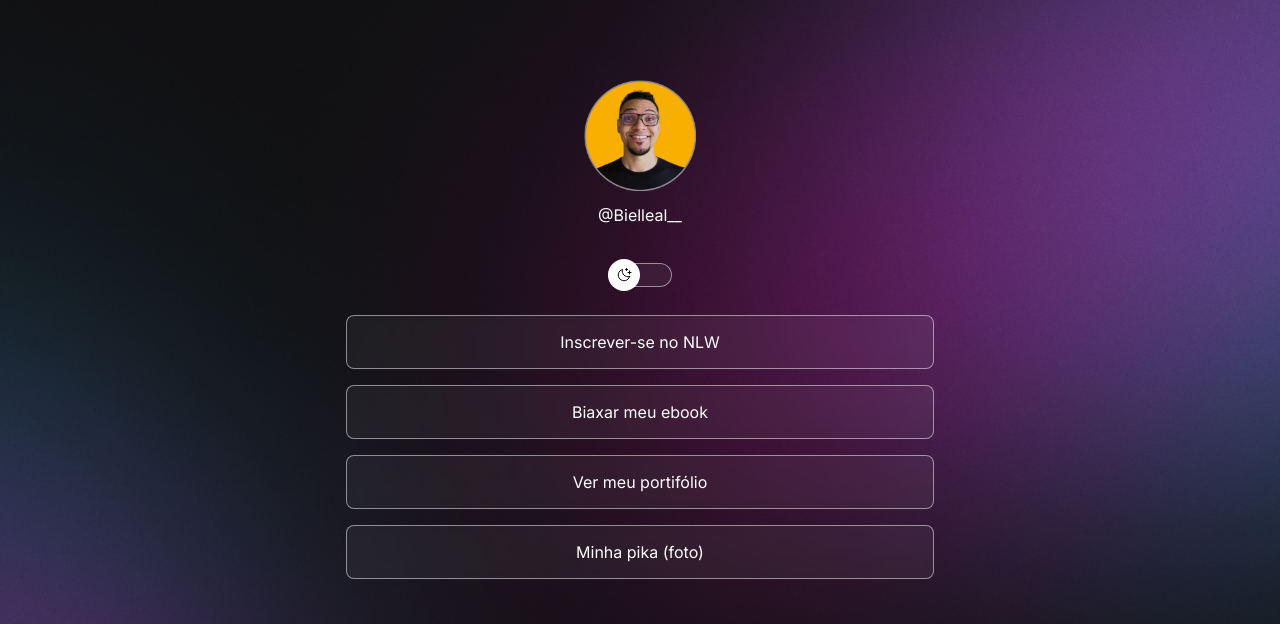
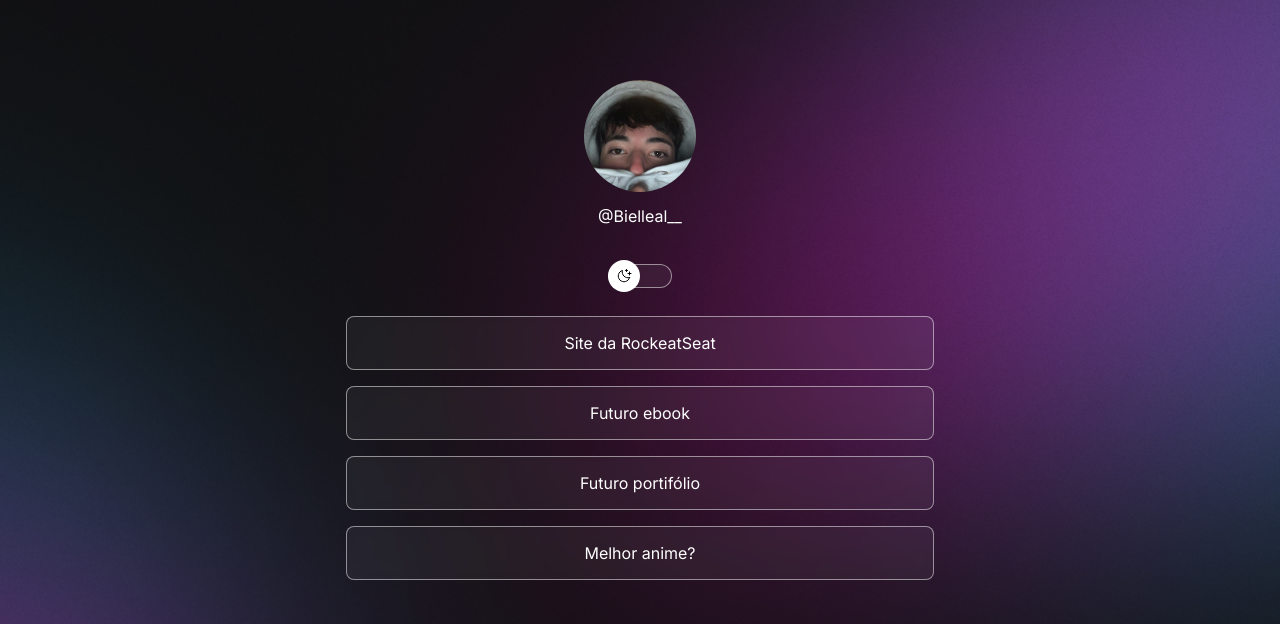
Before and after one commit to Gabrie-Leal/projetorockeatseat, a plain HTML site: page index.html in a window 1280 px wide. Shown: the top 624 px of the page. Drawn offline with nearby package versions, Linux system fonts and the light colour scheme.

Commit message:
Correções finais

```diff
--- a/index.html
+++ b/index.html
@@ -12,7 +12,7 @@
 <body>
     <div id="container">
         <div id="profile">
-            <img src="avatar.png" alt="Foto de Mayky Brito de óculos e camisa preta, fundo amarelo">
+            <img src="Perfil.jpg" alt="Foto de Mayky Brito de óculos e camisa preta, fundo amarelo">
             <p>@Bielleal__</p>
         </div>
         <div id="botao" onclick="trocarmodo()">
@@ -21,16 +21,16 @@
         </div>
         <ul>
             <li>
-                <a href="#">Inscrever-se no NLW</a>
+                <a href="https://app.rocketseat.com.br/dashboard" target="_blank">Site da RockeatSeat</a>
             </li>
             <li>
-                <a href="#">Biaxar meu ebook</a>
+                <a href="#">Futuro ebook</a>
             </li>
             <li>
-                <a href="#">Ver meu portifólio</a>
+                <a href="#">Futuro portifólio</a>
             </li>
             <li>
-                <a href="https://www.google.com/search?q=tarado&source=lmns&bih=919&biw=958&rlz=1C1VDKB_pt-PTBR1068BR1068&hl=pt-BR&sa=X&ved=2ahUKEwiQlqi4-ZuCAxWgopUCHdMqBicQ_AUoAHoECAEQAA" target="_blank">Minha pika (foto)</a>
+                <a href="https://www.google.com/search?q=one+piece&rlz=1C1VDKB_pt-PTBR1068BR1068&oq=one+piece&gs_lcrp=EgZjaHJvbWUqDQgAEAAY4wIYsQMYgAQyDQgAEAAY4wIYsQMYgAQyDQgBEC4Y1AIYsQMYgAQyDQgCEC4Y1AIYsQMYgAQyCggDEAAYsQMYgAQyCggEEC4YsQMYgAQyBwgFEAAYgAQyBggGEEUYPDIGCAcQRRg80gEIMTE5MGowajeoAgCwAgA&sourceid=chrome&ie=UTF-8" target="_blank">Melhor anime?</a>
             </li>
         </ul>
         <div id="social">
@@ -40,13 +40,13 @@
                 q vc procura
             -->
             <a href="https://github.com/" target="_blank"><ion-icon  name="logo-github" ></ion-icon></a>
-            <a href="https://www.instagram.com/"  target="_blank"><ion-icon name="logo-instagram"></ion-icon></a>
+            <a href="https://www.instagram.com/bielleal__/"  target="_blank"><ion-icon name="logo-instagram"></ion-icon></a>
             <a href="https://twitter.com/BielLeal6"  target="_blank"><ion-icon name="logo-twitter"></ion-icon></a>
             <a href="https://www.youtube.com/"  target="_blank"><ion-icon name="logo-youtube"></ion-icon></a>
         </div>
         <!--Rodapé footer-->
         <footer>
-            Feito com Amor e em ereção<ion-icon name="heart-circle-outline"></ion-icon>
+            Feito com amor e em conjunto com a RockeatSeat<ion-icon name="heart-circle-outline"></ion-icon>
         </footer>
     </div>
     <script  type = "module"  src = "https://unpkg.com/ionicons@7.1.0/dist/ionicons/ionicons.esm.js" > </script>
--- a/script.js
+++ b/script.js
@@ -6,17 +6,17 @@ function trocarmodo(){
    const imagem = document.querySelector("#profile img")
 
    if(html.classList.contains('light')){
-    imagem.setAttribute('src', 'avatar-light.png')
+    imagem.setAttribute('src', 'perfilbranco.jpg')
    }
    else{
-    imagem.setAttribute('src','avatar.png')
+    imagem.setAttribute('src','Perfil.jpg')
    }
 
    if(html.classList.contains('light')){
-    imagem.setAttribute('alt','Foto do Mayky Brito, um ótimo professor!')
+    imagem.setAttribute('alt','Foto de Gabriel Leal, no ano novo')
    }
    else{
-    imagem.setAttribute('alt','Foto de Mayky Brito de óculos e camisa preta, fundo amarelo')
+    imagem.setAttribute('alt','Foto de Gabriel Leal tímido')
    }
 
 }
--- a/style.CSS
+++ b/style.CSS
@@ -52,7 +52,11 @@ Root é as originais, a .light são as mudanças
 }
 
 #profile img{
-    width:112px;
+    width: 112px;
+    max-width: 300px;
+    aspect-ratio: 1/1;
+    object-fit: cover;
+    border-radius: 50%;
 }
 
 #profile p{
```
Also changed, not shown: Perfil.jpg (added), avatar-light.png (deleted), avatar.png (deleted), perfilbranco.jpg (added).
